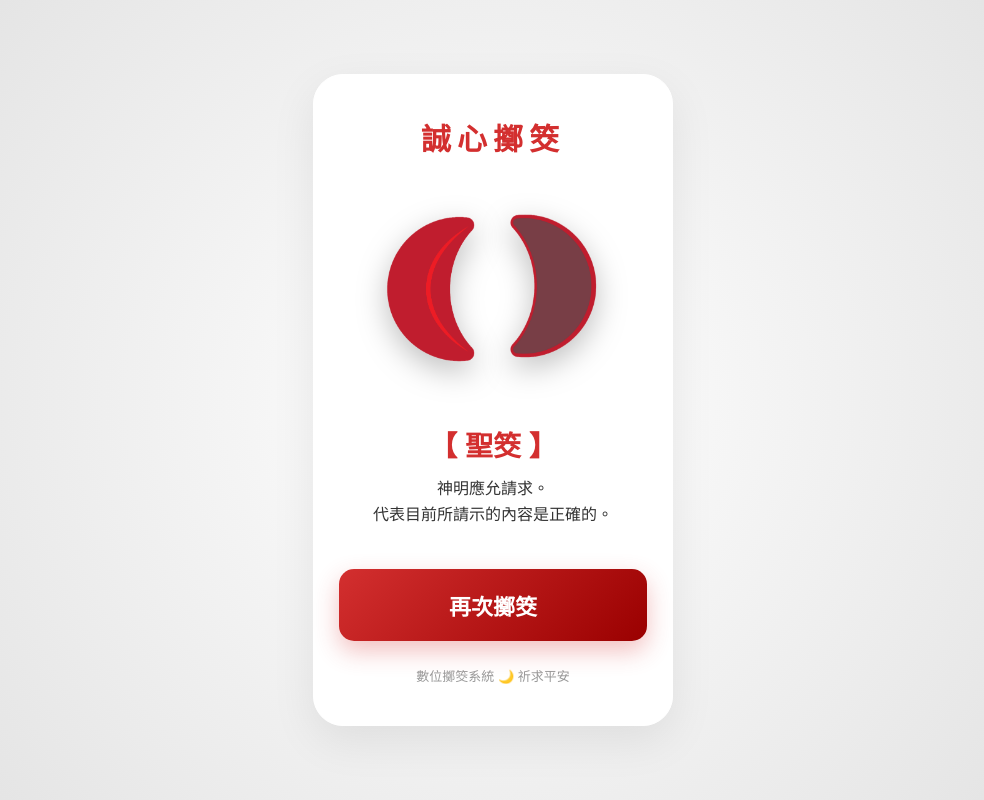
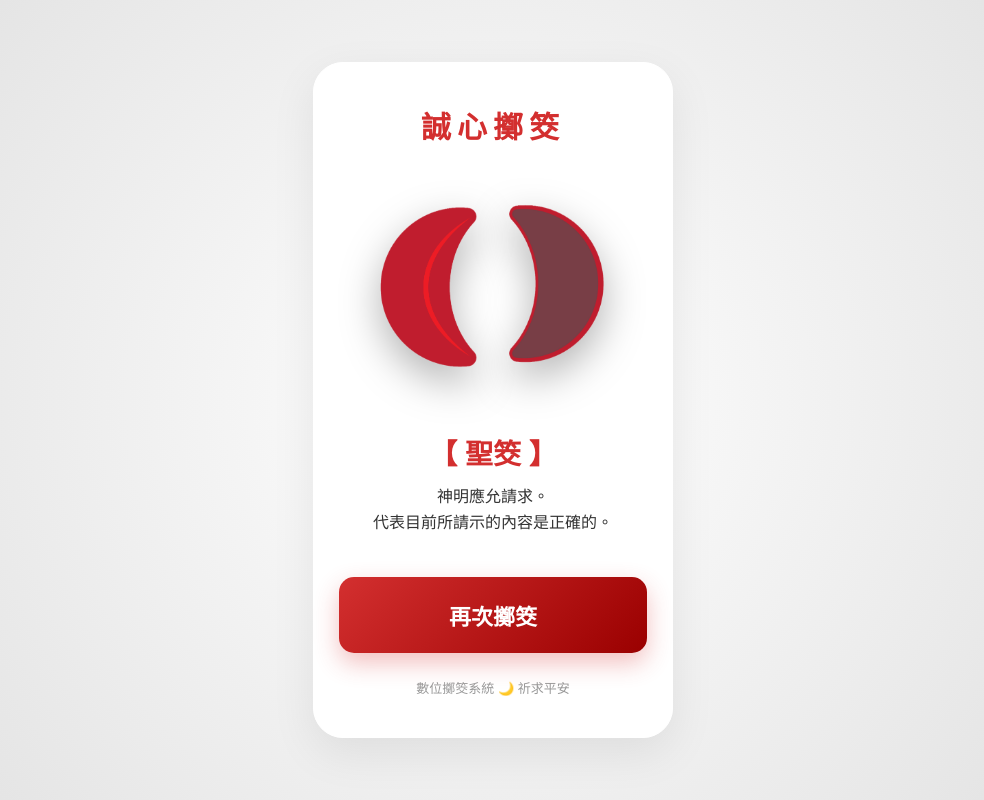
Before and after one commit to shenqsandra/-ivination, a plain HTML site: page index.html in a window 1280 px wide. Both pictures are taken after a click on the button "開始擲筊". Shown: the whole page, without its empty margins (147-1131 px from the left). Drawn offline with Linux system fonts and the light colour scheme.

Commit message:
Refine styles and animations in index.html

```diff
--- a/index.html
+++ b/index.html
@@ -28,7 +28,6 @@
             height: 100vh;
             overflow: hidden;
             background-color: var(--neutral-bg);
-            /* 改為純淨的漸層背景，不使用背景圖 */
             background-image: radial-gradient(circle at center, #ffffff 0%, #e0e0e0 100%);
             background-size: cover;
             background-position: center;
@@ -39,8 +38,8 @@
             width: 92%;
             max-width: 360px;
             background: rgba(255, 255, 255, 0.95);
-            backdrop-filter: blur(10px);
-            -webkit-backdrop-filter: blur(10px);
+            backdrop-filter: blur(15px);
+            -webkit-backdrop-filter: blur(15px);
             border-radius: 30px;
             box-shadow: 0 15px 45px rgba(0,0,0,0.08);
             border: 1px solid rgba(255,255,255,1);
@@ -60,11 +59,11 @@
 
         /* 筊杯顯示區域 */
         .cup-area {
-            height: 220px;
+            height: 240px;
             display: flex;
             justify-content: center;
             align-items: center;
-            gap: 20px;
+            gap: 15px;
             cursor: pointer;
             user-select: none;
             position: relative;
@@ -72,8 +71,8 @@
         }
 
         .cup-image-container {
-            width: 100px;
-            height: 140px;
+            width: 110px;
+            height: 150px;
             position: relative;
             transition: transform 0.6s cubic-bezier(0.175, 0.885, 0.32, 1.275);
             display: flex;
@@ -84,43 +83,31 @@
         .cup-image {
             width: 100%;
             height: auto;
-            filter: drop-shadow(0 10px 15px rgba(0,0,0,0.25));
+            filter: drop-shadow(0 15px 20px rgba(0,0,0,0.3));
             pointer-events: none;
         }
 
-        /* 備援圖形 */
-        .fallback-cup {
-            position: absolute;
-            width: 80px;
-            height: 120px;
-            background-color: var(--primary-red);
-            border-radius: 100% 10% 100% 10%;
-            transform: rotate(-45deg);
-            border: 3px solid #8e1b1b;
-            display: none;
-        }
-
-        /* 晃動動畫 */
+        /* 第一階段：手中晃動動畫 (僅位移，不旋轉) */
         .shaking .cup-image-container {
-            animation: hand-shake 0.15s infinite ease-in-out;
+            animation: hand-shake 0.12s infinite ease-in-out;
         }
 
         @keyframes hand-shake {
-            0% { transform: translate(1px, 1px) rotate(0deg); }
-            50% { transform: translate(-1px, -3px) rotate(-3deg); }
-            100% { transform: translate(1px, 1px) rotate(0deg); }
+            0% { transform: translate(2px, 2px); }
+            50% { transform: translate(-2px, -4px); }
+            100% { transform: translate(2px, 2px); }
         }
 
-        /* 拋擲落地動畫 */
+        /* 第二階段：拋擲落地動畫 (移除所有 rotate 設定) */
         .throwing .cup-image-container {
             animation: throw-and-land 0.9s ease-out forwards;
         }
 
         @keyframes throw-and-land {
-            0% { transform: translateY(0) scale(1) rotate(0deg); opacity: 1; }
-            30% { transform: translateY(-140px) scale(1.4) rotate(210deg); opacity: 0.9; }
-            70% { transform: translateY(30px) scale(0.85) rotate(350deg); opacity: 1; }
-            85% { transform: translateY(-15px) scale(1) rotate(365deg); }
+            0% { transform: translateY(0) scale(1); opacity: 1; }
+            30% { transform: translateY(-180px) scale(1.6); opacity: 0.9; }
+            70% { transform: translateY(40px) scale(0.85); opacity: 1; }
+            85% { transform: translateY(-20px) scale(1); }
             100% { transform: translateY(0) scale(1); }
         }
 
@@ -151,7 +138,7 @@
             background: linear-gradient(135deg, var(--primary-red), #9a0000);
             color: white;
             border: none;
-            padding: 20px 0;
+            padding: 22px 0;
             width: 100%;
             font-size: 22px;
             font-weight: bold;
@@ -183,12 +170,10 @@
 
         <div id="cup-display" class="cup-area">
             <div id="wrap-1" class="cup-image-container">
-                <img id="cup-1" class="cup-image" src="cup_convex.png" alt="凸面" onerror="handleImageError(this)">
-                <div class="fallback-cup"></div>
+                <img id="cup-1" class="cup-image" src="cup_convex.png" alt="凸面">
             </div>
             <div id="wrap-2" class="cup-image-container">
-                <img id="cup-2" class="cup-image" src="cup_convex.png" alt="凸面" onerror="handleImageError(this)">
-                <div class="fallback-cup"></div>
+                <img id="cup-2" class="cup-image" src="cup_convex.png" alt="凸面">
             </div>
         </div>
 
@@ -206,12 +191,6 @@
 
     <script>
         let isCasting = false;
-
-        function handleImageError(img) {
-            img.style.display = 'none';
-            const fallback = img.parentElement.querySelector('.fallback-cup');
-            if (fallback) fallback.style.display = 'block';
-        }
 
         function handleCast() {
             if (isCasting) return;
@@ -238,20 +217,21 @@
                 cupDisplay.classList.remove('shaking');
                 cupDisplay.classList.add('throwing');
 
-                const r1 = Math.random() < 0.5;
+                const r1 = Math.random() < 0.5; // true=凸, false=平
                 const r2 = Math.random() < 0.5;
 
                 setTimeout(() => {
                     img1.src = r1 ? "cup_convex.png" : "cup_flat.png";
                     img2.src = r2 ? "cup_convex.png" : "cup_flat.png";
 
-                    const rot1 = Math.floor(Math.random() * 60 - 30);
-                    const rot2 = Math.floor(Math.random() * 60 - 30);
-                    const transX1 = Math.floor(Math.random() * 40 - 20);
-                    const transX2 = Math.floor(Math.random() * 40 - 20);
+                    // 隨機落地位置位移，但移除隨機旋轉角度
+                    const transX1 = Math.floor(Math.random() * 60 - 30);
+                    const transX2 = Math.floor(Math.random() * 60 - 30);
+                    const transY1 = Math.floor(Math.random() * 30 - 15);
+                    const transY2 = Math.floor(Math.random() * 30 - 15);
 
-                    wrap1.style.transform = `translateX(${transX1}px) rotate(${rot1}deg)`;
-                    wrap2.style.transform = `translateX(${transX2}px) rotate(${rot2}deg)`;
+                    wrap1.style.transform = `translate(${transX1}px, ${transY1}px)`;
+                    wrap2.style.transform = `translate(${transX2}px, ${transY2}px)`;
                 }, 350);
 
                 setTimeout(() => {
```
